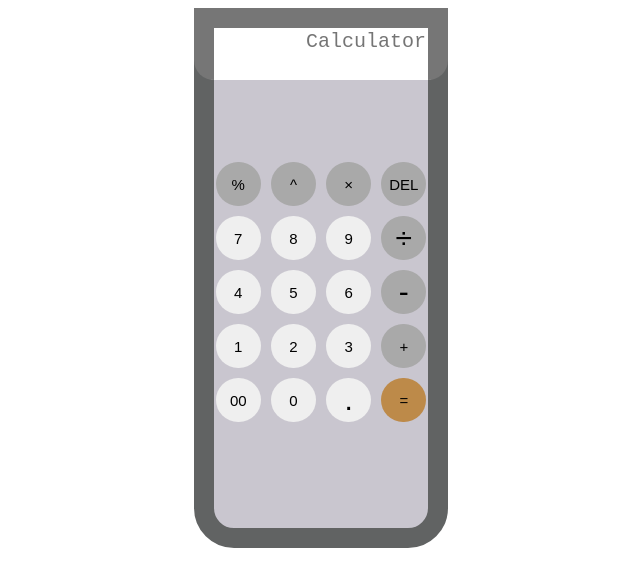
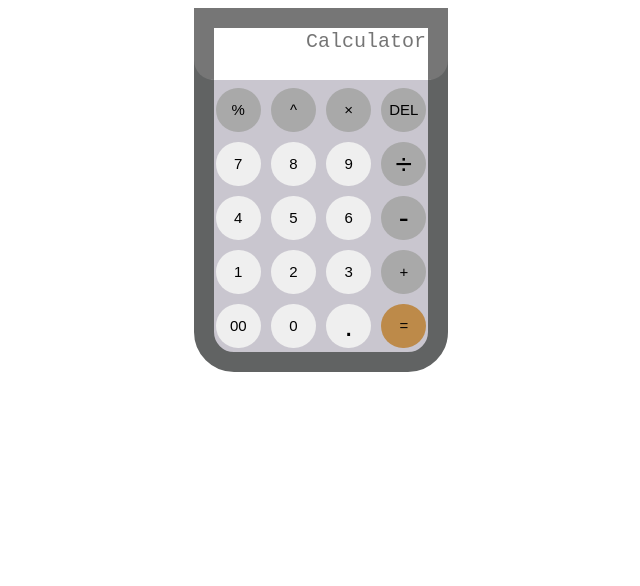
Before and after one commit to Atineee/Atineee.github.io, a plain HTML site: page secret2/Calculator.html in a window 1280 px wide. Shown: the whole page, without its empty margins (319-959 px from the left). Drawn offline with Linux system fonts and the light colour scheme.

Commit message:
Update Calculator.html

```diff
--- a/secret2/Calculator.html
+++ b/secret2/Calculator.html
@@ -10,7 +10,7 @@
             display: flex;
             justify-content: center;
             align-items: center;
-            height: 53vh;
+            height: 275px;
             /* viewport height. used to set an element's height relative to the height of the viewport */
         }
 
@@ -25,7 +25,7 @@
         .calcbody {
             position: absolute;
             z-index: -1;
-            min-height: 62vh;
+            min-height: 320px;
             min-width: 210px;
             border-width: 20px;
             background-color: rgb(201, 198, 207);
```
